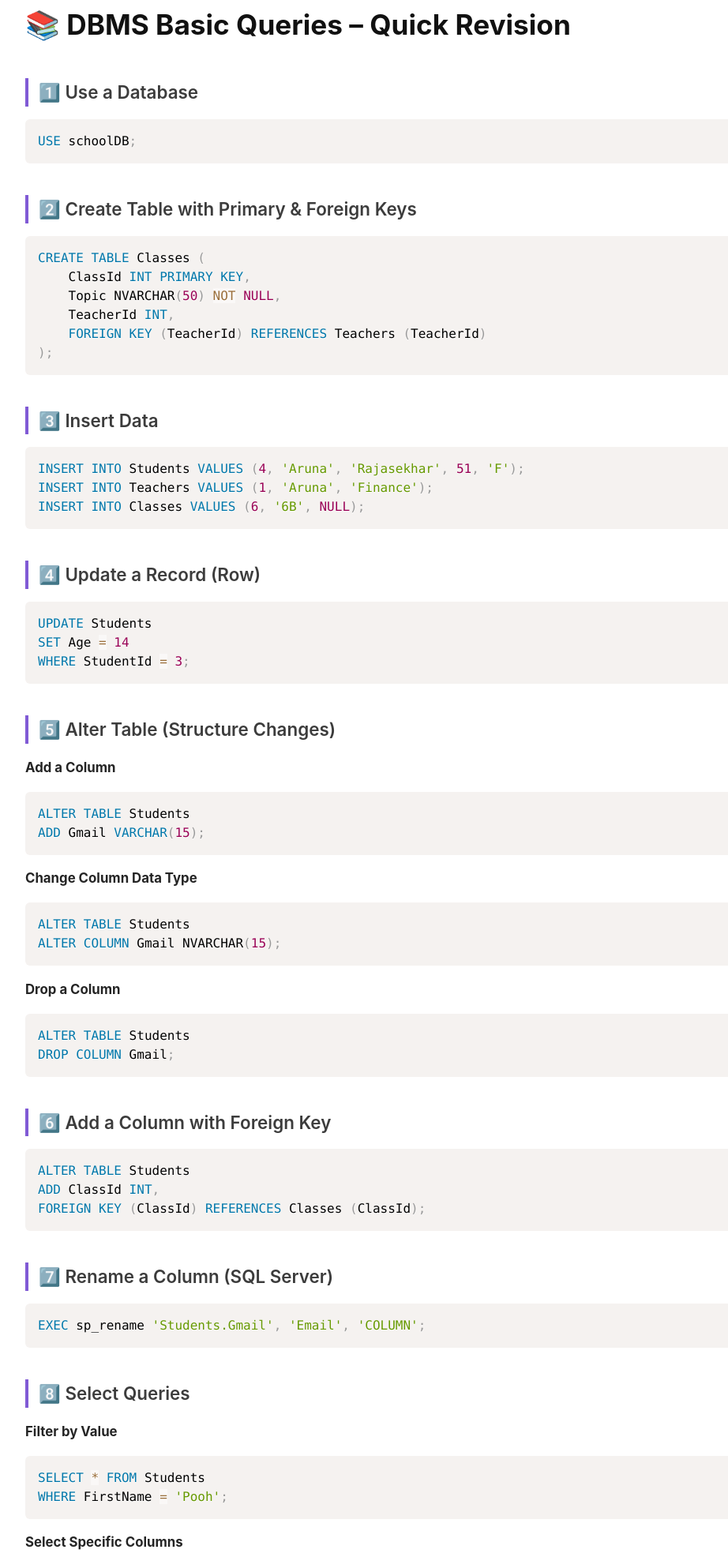
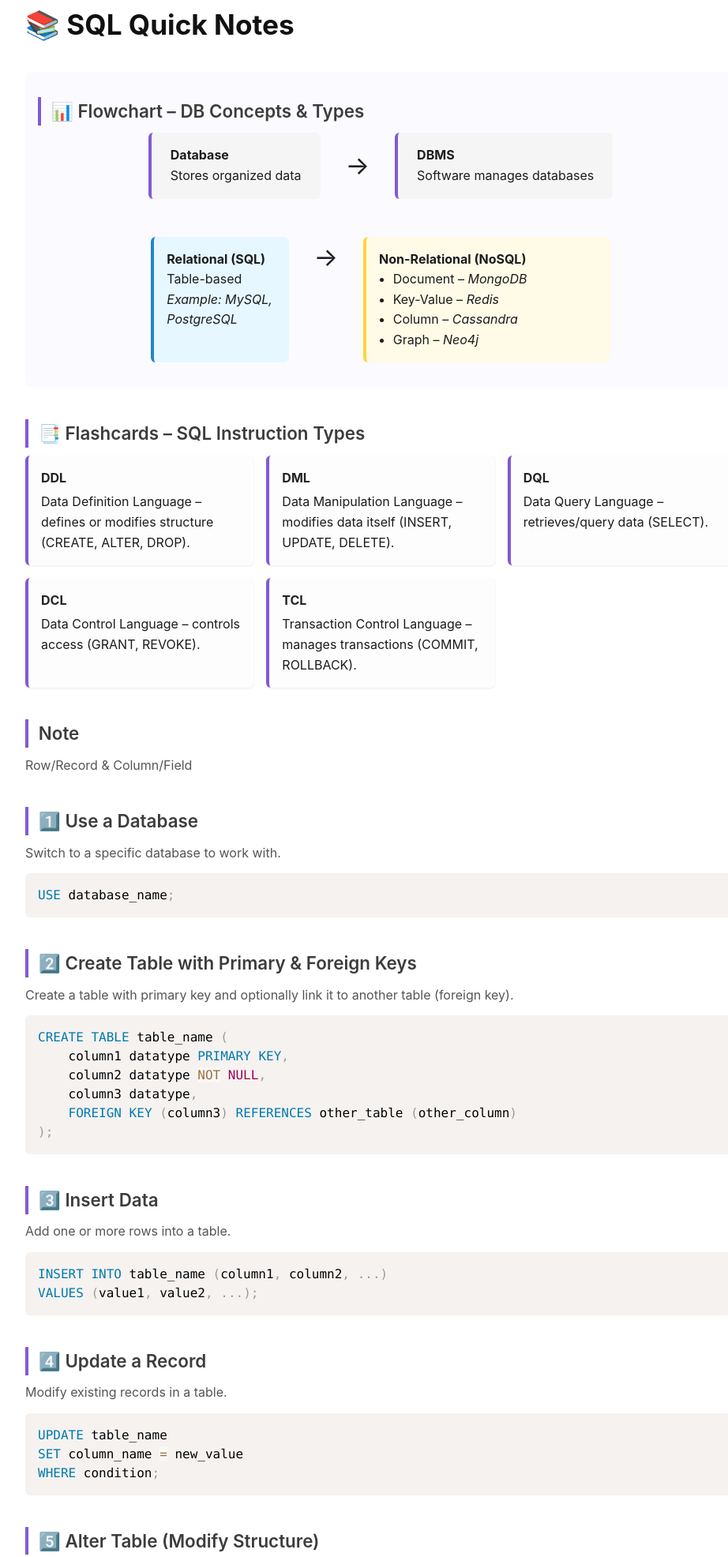
Before and after one commit to saisirisha5/saisirisha5.github.io, a plain HTML site: page sql-notes.html in a window 1280 px wide. Shown: the part 101-2073 px from the top of the page at 79% size, without its empty margins (158-1080 px from the left). Drawn offline with nearby package versions, Linux system fonts and the light colour scheme.

Commit message:
Notes update SQL

```diff
--- a/sql-notes.html
+++ b/sql-notes.html
@@ -3,7 +3,7 @@
 <head>
 <meta charset="UTF-8" />
 <meta name="viewport" content="width=device-width, initial-scale=1" />
-<title>SQL Notes - DBMS Quick Revision</title>
+<title>SQL Quick Interview Notes</title>
 <link rel="stylesheet" href="https://cdnjs.cloudflare.com/ajax/libs/prism/1.29.0/themes/prism.min.css">
 <style>
   body {
@@ -33,7 +33,7 @@
     font-weight: 600;
     font-size: 1.4rem;
     margin-top: 2.5rem;
-    margin-bottom: 1rem;
+    margin-bottom: 0.6rem;
     border-left: 4px solid #805ad5;
     padding-left: 0.8rem;
     color: #3c3c3c;
@@ -44,117 +44,193 @@
     border-radius: 6px;
     overflow-x: auto;
   }
+  p {
+    font-size: 1rem;
+    margin: 0.4rem 0 0.8rem;
+    color: #555;
+  }
   code {
     font-family: 'Fira Code', monospace;
   }
-  p, ul {
-    font-size: 1.05rem;
-    color: #444;
+  /* Flashcard grid styling */
+  .flashcards {
+    display: grid;
+    grid-template-columns: repeat(auto-fit, minmax(220px, 1fr));
+    gap: 1rem;
+    margin-bottom: 2rem;
   }
-  ul {
-    list-style: none;
-    padding-left: 0;
+  .flashcard {
+    background: #fdfdfd;
+    border-left: 4px solid #805ad5;
+    border-radius: 6px;
+    padding: 1rem;
+    box-shadow: 0 1px 3px rgba(0,0,0,0.08);
   }
-  li {
-    margin-bottom: 1rem;
-  }
-  strong {
-    color: #242424;
+  .flashcard strong {
+    color: #222;
+    display: block;
+    margin-bottom: 0.3rem;
   }
 </style>
 </head>
 <body>
   <main class="page">
-    <h1>📚 DBMS Basic Queries – Quick Revision</h1>
+    <h1>📚 SQL Quick Notes</h1>
+
+   <!-- Place right after <h1>... -->
+
+<!-- Simple "Flowchart" For DB Types & Examples -->
+<div style="margin: 2rem 0 2rem 0; padding: 2rem 1rem; background: #fbfbff; border-radius: 8px;">
+  <h2 style="margin-top:0;">📊 Flowchart – DB Concepts & Types</h2>
+  <div style="display:flex; flex-direction:column; align-items:center; gap:1.5rem;">
+
+    <!-- Database & DBMS -->
+    <div style="display:flex; gap:2rem; align-items:center;">
+      <div style="background:#f5f5f5; border-left:4px solid #805ad5; padding:1rem 1.5rem; border-radius:6px;">
+        <strong>Database</strong><br>
+        Stores organized data
+      </div>
+      <span style="font-size:2rem;">→</span>
+      <div style="background:#f5f5f5; border-left:4px solid #805ad5; padding:1rem 1.5rem; border-radius:6px;">
+        <strong>DBMS</strong><br>
+        Software manages databases
+      </div>
+    </div>
+
+    <!-- Types of DBs -->
+    <div style="display:flex; gap:2rem; align-items:stretch; margin-top:1.5rem;">
+      <div style="background:#e6f7ff; border-left:4px solid #2185d0; padding:1rem 1rem; border-radius:6px; flex:1;">
+        <strong>Relational (SQL)</strong><br>
+        Table-based<br>
+        <em>Example: MySQL, PostgreSQL</em>
+      </div>
+      <span style="font-size:2rem;">→</span>
+      <div style="background:#fffbe6; border-left:4px solid #ffd43b; padding:1rem 1rem; border-radius:6px; flex:2;">
+        <strong>Non-Relational (NoSQL)</strong><br>
+        <ul style="margin:0; padding-left:1.1em;">
+          <li>Document – <em>MongoDB</em></li>
+          <li>Key-Value – <em>Redis</em></li>
+          <li>Column – <em>Cassandra</em></li>
+          <li>Graph – <em>Neo4j</em></li>
+        </ul>
+      </div>
+    </div>
+  </div>
+</div>
+
+<!-- Flashcards Section (You already have this for definitions, so just add: ) -->
+
+<h2>📑 Flashcards – SQL Instruction Types</h2>
+<div class="flashcards">
+  <div class="flashcard">
+    <strong>DDL</strong>
+    <div>Data Definition Language – defines or modifies structure (CREATE, ALTER, DROP).</div>
+  </div>
+  <div class="flashcard">
+    <strong>DML</strong>
+    <div>Data Manipulation Language – modifies data itself (INSERT, UPDATE, DELETE).</div>
+  </div>
+  <div class="flashcard">
+    <strong>DQL</strong>
+    <div>Data Query Language – retrieves/query data (SELECT).</div>
+  </div>
+  <div class="flashcard">
+    <strong>DCL</strong>
+    <div>Data Control Language – controls access (GRANT, REVOKE).</div>
+  </div>
+  <div class="flashcard">
+    <strong>TCL</strong>
+    <div>Transaction Control Language – manages transactions (COMMIT, ROLLBACK).</div>
+  </div>
+</div>
+
+
+    <h2>Note</h2>
+    <p>Row/Record & Column/Field</p>
 
     <h2>1️⃣ Use a Database</h2>
-    <pre><code class="language-sql">USE schoolDB;
-</code></pre>
+    <p>Switch to a specific database to work with.</p>
+    <pre><code class="language-sql">USE database_name;</code></pre>
 
-    <h2>2️⃣ Create Table with Primary &amp; Foreign Keys</h2>
-    <pre><code class="language-sql">CREATE TABLE Classes (
-    ClassId INT PRIMARY KEY,
-    Topic NVARCHAR(50) NOT NULL,
-    TeacherId INT,
-    FOREIGN KEY (TeacherId) REFERENCES Teachers (TeacherId)
-);
-</code></pre>
+    <h2>2️⃣ Create Table with Primary & Foreign Keys</h2>
+    <p>Create a table with primary key and optionally link it to another table (foreign key).</p>
+    <pre><code class="language-sql">CREATE TABLE table_name (
+    column1 datatype PRIMARY KEY,
+    column2 datatype NOT NULL,
+    column3 datatype,
+    FOREIGN KEY (column3) REFERENCES other_table (other_column)
+);</code></pre>
 
     <h2>3️⃣ Insert Data</h2>
-    <pre><code class="language-sql">INSERT INTO Students VALUES (4, 'Aruna', 'Rajasekhar', 51, 'F');
-INSERT INTO Teachers VALUES (1, 'Aruna', 'Finance');
-INSERT INTO Classes VALUES (6, '6B', NULL);
-</code></pre>
+    <p>Add one or more rows into a table.</p>
+    <pre><code class="language-sql">INSERT INTO table_name (column1, column2, ...)
+VALUES (value1, value2, ...);</code></pre>
 
-    <h2>4️⃣ Update a Record (Row)</h2>
-    <pre><code class="language-sql">UPDATE Students
-SET Age = 14
-WHERE StudentId = 3;
-</code></pre>
+    <h2>4️⃣ Update a Record</h2>
+    <p>Modify existing records in a table.</p>
+    <pre><code class="language-sql">UPDATE table_name
+SET column_name = new_value
+WHERE condition;</code></pre>
 
-    <h2>5️⃣ Alter Table (Structure Changes)</h2>
-    <p><strong>Add a Column</strong></p>
-    <pre><code class="language-sql">ALTER TABLE Students
-ADD Gmail VARCHAR(15);
-</code></pre>
-    <p><strong>Change Column Data Type</strong></p>
-    <pre><code class="language-sql">ALTER TABLE Students
-ALTER COLUMN Gmail NVARCHAR(15);
-</code></pre>
-    <p><strong>Drop a Column</strong></p>
-    <pre><code class="language-sql">ALTER TABLE Students
-DROP COLUMN Gmail;
-</code></pre>
+    <h2>5️⃣ Alter Table (Modify Structure)</h2>
+    <p><strong>Add Column:</strong></p>
+    <pre><code class="language-sql">ALTER TABLE table_name
+ADD column_name datatype;</code></pre>
 
-    <h2>6️⃣ Add a Column with Foreign Key</h2>
-    <pre><code class="language-sql">ALTER TABLE Students
-ADD ClassId INT,
-FOREIGN KEY (ClassId) REFERENCES Classes (ClassId);
-</code></pre>
+    <p><strong>Modify Column Data Type:</strong></p>
+    <pre><code class="language-sql">ALTER TABLE table_name
+ALTER COLUMN column_name new_datatype;</code></pre>
 
-    <h2>7️⃣ Rename a Column (SQL Server)</h2>
-    <pre><code class="language-sql">EXEC sp_rename 'Students.Gmail', 'Email', 'COLUMN';
-</code></pre>
+    <p><strong>Drop Column:</strong></p>
+    <pre><code class="language-sql">ALTER TABLE table_name
+DROP COLUMN column_name;</code></pre>
+
+    <h2>6️⃣ Add Column with Foreign Key</h2>
+    <p>Add a column and link it as foreign key to another table.</p>
+    <pre><code class="language-sql">ALTER TABLE table_name
+ADD column_name datatype,
+FOREIGN KEY (column_name) REFERENCES other_table (other_column);</code></pre>
+
+    <h2>7️⃣ Rename Column (SQL Server)</h2>
+    <p>Change the name of an existing column.</p>
+    <pre><code class="language-sql">EXEC sp_rename 'table_name.old_column', 'new_column', 'COLUMN';</code></pre>
 
     <h2>8️⃣ Select Queries</h2>
-    <p><strong>Filter by Value</strong></p>
-    <pre><code class="language-sql">SELECT * FROM Students
-WHERE FirstName = 'Pooh';
-</code></pre>
-    <p><strong>Select Specific Columns</strong></p>
-    <pre><code class="language-sql">SELECT StudentId, Age FROM Students;
-</code></pre>
+    <p><strong>Filter by Value:</strong></p>
+    <pre><code class="language-sql">SELECT * FROM table_name
+WHERE column_name = value;</code></pre>
+
+    <p><strong>Select Specific Columns:</strong></p>
+    <pre><code class="language-sql">SELECT column1, column2 FROM table_name;</code></pre>
 
     <h2>9️⃣ Sorting Data</h2>
+    <p>Order results in ascending or descending order.</p>
     <pre><code class="language-sql">-- Ascending
-SELECT * FROM Students
-ORDER BY StudentId ASC;
+SELECT * FROM table_name
+ORDER BY column_name ASC;
 
 -- Descending
-SELECT * FROM Students
-ORDER BY StudentId DESC;
-</code></pre>
+SELECT * FROM table_name
+ORDER BY column_name DESC;</code></pre>
 
     <h2>🔟 View All Records</h2>
-    <pre><code class="language-sql">SELECT * FROM Students;
-SELECT * FROM Teachers;
-SELECT * FROM Classes;
-</code></pre>
+    <p>Retrieve all rows from a table.</p>
+    <pre><code class="language-sql">SELECT * FROM table_name;</code></pre>
 
     <h2>1️⃣1️⃣ Aggregations</h2>
-    <pre><code class="language-sql">SELECT COUNT(*) AS TotalRecords FROM Students;
-SELECT AVG(Age) AS AverageAge FROM Students;
-SELECT MIN(Age) AS MinAge FROM Students;
-SELECT MAX(Age) AS MaxAge FROM Students;
-SELECT SUM(Age) AS SumAges FROM Students;
-</code></pre>
+    <p>Perform calculations on values in a column.</p>
+    <pre><code class="language-sql">SELECT COUNT(*) FROM table_name;
+SELECT AVG(column_name) FROM table_name;
+SELECT MIN(column_name) FROM table_name;
+SELECT MAX(column_name) FROM table_name;
+SELECT SUM(column_name) FROM table_name;</code></pre>
 
-    <h2>✅ Tip</h2>
-    <ul>
-      <li>Use <code>--</code> for single-line comments.</li>
-      <li>Use <code>/* ... */</code> for multi-line comments.</li>
-    </ul>
+    <h2>✅ Tips</h2>
+    <p>-- : Single-line comments</p>
+    <p>/* ... */ : Multi-line comments</p>
+
   </main>
+
   <script src="https://cdnjs.cloudflare.com/ajax/libs/prism/1.29.0/prism.min.js"></script>
   <script src="https://cdnjs.cloudflare.com/ajax/libs/prism/1.29.0/components/prism-sql.min.js"></script>
 </body>
```
